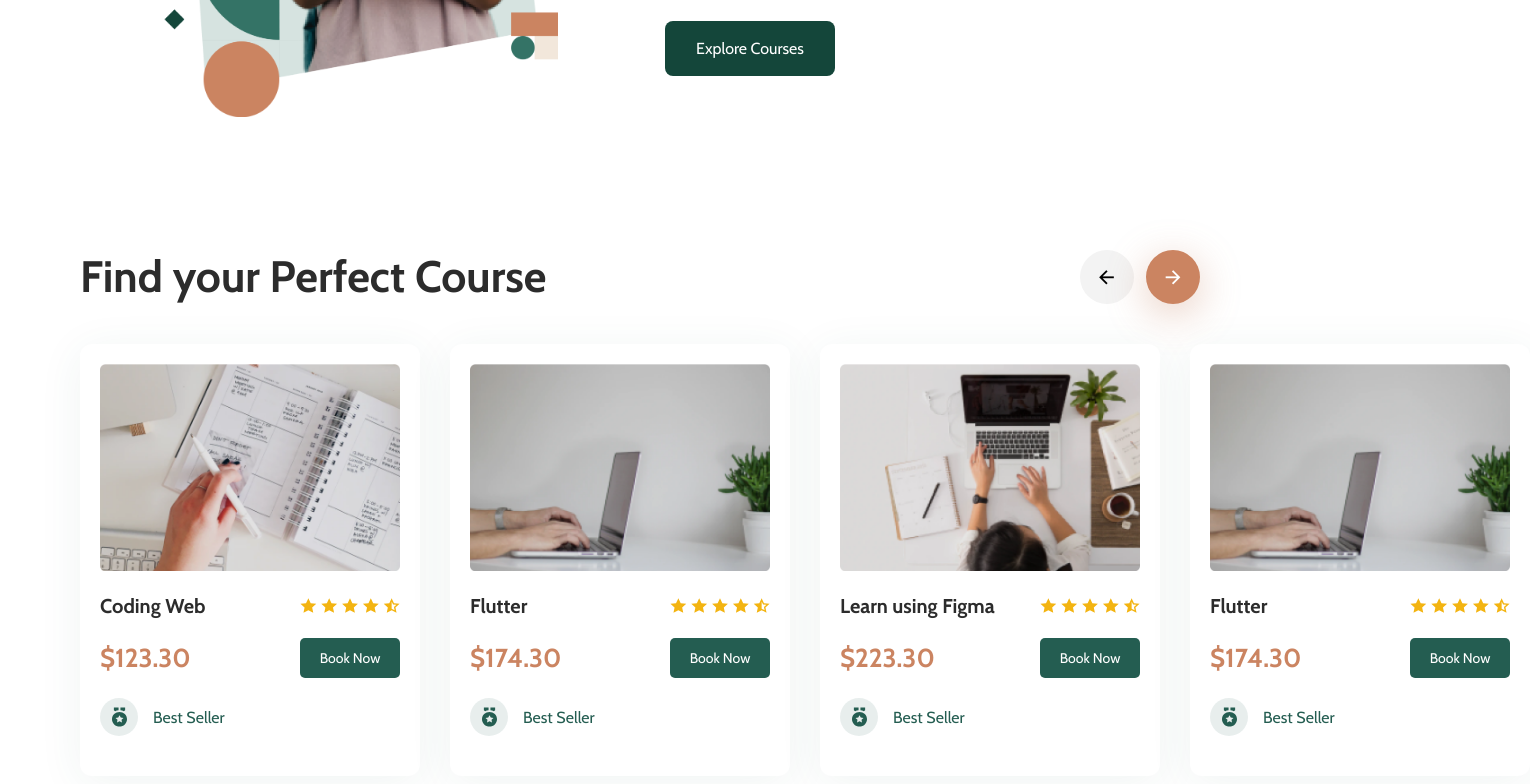
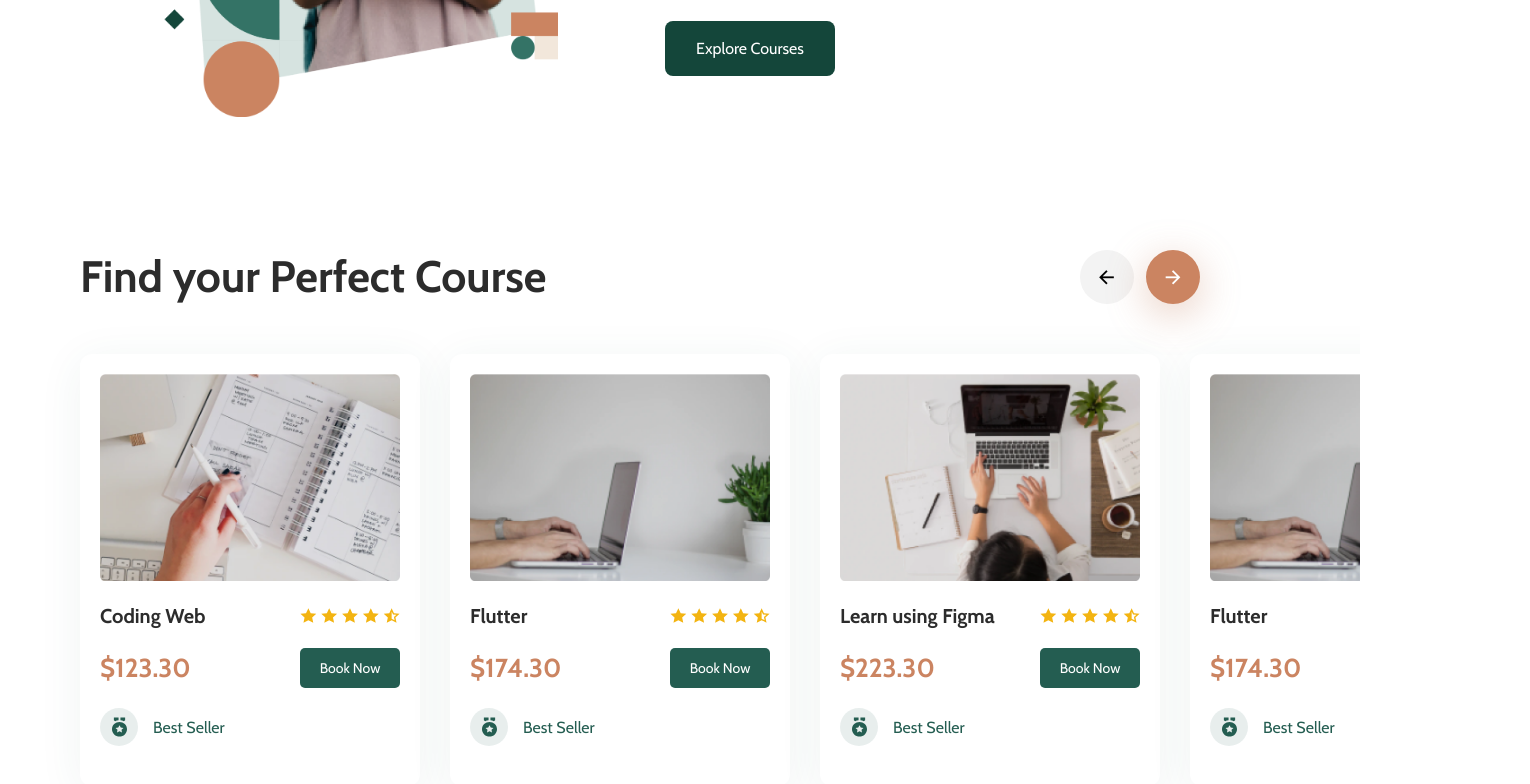
Before and after one commit to Muhammad-Ali-1/Learning-Platform-Landing-Page, a React (Vite) app: page / in a window 1280 px wide. Shown: the part 1489-2273 px from the top of the page, 1530 px wide, since content can reach past the window. Built offline with nearby package versions, Linux system fonts and the light colour scheme.

Commit message:
Added: Courses Section only web

```diff
--- a/src/Courses.jsx
+++ b/src/Courses.jsx
@@ -1,4 +1,4 @@
-import React, { useState } from "react";
+import React, { useState, useRef, useEffect } from "react";
 import course1 from "./assets/course1.png";
 import course2 from "./assets/course2.png";
 import course3 from "./assets/course3.png";
@@ -35,21 +35,72 @@ const Courses = () => {
       rating: rating,
       price: "$174.30",
     },
-    // {
-    //   id: 5,
-    //   img: course3,
-    //   name: "Learn using Figma",
-    //   rating: rating,
-    //   price: "$223.30",
-    // },
+    {
+      id: 5,
+      img: course3,
+      name: "Learn using Figma",
+      rating: rating,
+      price: "$223.30",
+    },
+    {
+      id: 6,
+      img: course3,
+      name: "Learn using Figma",
+      rating: rating,
+      price: "$223.30",
+    },
   ];
 
-  const slideRight = () => {
-    console.log("Right");
+  const [currentSlide, setCurrentSlide] = useState(0);
+  const [cardWidth, setCardWidth] = useState(0);
+  const [gap, setGap] = useState(0);
+  const [isEnd, setIsEnd] = useState(false);
+  const sliderRef = useRef(null);
+  const cardRef = useRef(null);
+
+  useEffect(() => {
+    const calculateSizes = () => {
+      if (cardRef.current) {
+        setCardWidth(cardRef.current.offsetWidth);
+      }
+
+      const rootFontSize = parseFloat(
+        getComputedStyle(document.documentElement).fontSize
+      );
+      const gapInRem = 3; // Gap in rem
+      setGap(gapInRem * rootFontSize); // Convert gap to pixels
     };
 
+    calculateSizes();
+
+    window.addEventListener("resize", calculateSizes);
+
+    return () => {
+      window.removeEventListener("resize", calculateSizes);
+    };
+  }, []);
+
+  useEffect(() => {
+    const slider = sliderRef.current;
+    if (slider) {
+      const sliderWidth = slider.offsetWidth;
+      const totalContentWidth = (cardWidth + gap) * courses.length;
+
+      // Calculate the maximum left translation
+      const maxTranslateX = totalContentWidth - sliderWidth;
+
+      // Update isEnd based on the current slide and maxTranslateX
+      const newIsEnd = currentSlide * (cardWidth + gap) >= maxTranslateX;
+      setIsEnd(newIsEnd);
+    }
+  }, [currentSlide, cardWidth, gap, courses.length]);
+
   const slideLeft = () => {
-    console.log("Left");
+    setCurrentSlide((c) => Math.max(c - 1, 0));
+  };
+
+  const slideRight = () => {
+    setCurrentSlide((c) => Math.min(c + 1, courses.length - 1));
   };
 
   return (
@@ -61,15 +112,31 @@ const Courses = () => {
             <button onClick={slideLeft} className="left-button">
               <i className="ri-arrow-left-line"></i>
             </button>
-            <button onClick={slideRight} className="right-button">
+            <button
+              onClick={slideRight}
+              className="right-button"
+              disabled={isEnd}
+            >
               <i className="ri-arrow-right-line"></i>
             </button>
           </div>
         </div>
         <div className="bottom">
-          <div className="course-slider">
-            {courses.map((course) => (
-              <div key={course.id} className="card">
+          <div className="course-slider-container">
+            <div
+              className="course-slider"
+              ref={sliderRef}
+              style={{
+                transform: `translateX(-${currentSlide * (cardWidth + gap)}px)`,
+                transition: "transform 0.7s ease",
+              }}
+            >
+              {courses.map((course, index) => (
+                <div
+                  key={course.id}
+                  className="card"
+                  ref={index === 0 ? cardRef : null} // Assign ref only to the first card
+                >
                   <div className="card-content">
                     <img className="card-image" src={course.img} alt="" />
                     <div className="card-data">
@@ -95,6 +162,7 @@ const Courses = () => {
           </div>
         </div>
       </div>
+    </div>
   );
 };
 
--- a/src/Navigation.jsx
+++ b/src/Navigation.jsx
@@ -7,6 +7,7 @@ const Navigation = () => {
 
   const handleMenuClick = () => {
     setMenuState(!menuState);
+    // document.body.classList.add("no-scroll");
   };
 
   return (
--- a/src/index.css
+++ b/src/index.css
@@ -396,7 +396,7 @@ html {
 .courses-section {
   max-width: 1920px;
   margin: auto;
-  padding: 4rem 0 4rem 8rem;
+  /* padding: 4rem 0 4rem 8rem; */
   margin-top: 5rem;
 }
 
@@ -404,8 +404,9 @@ html {
   display: flex;
   justify-content: space-between;
   align-items: center;
-  margin-bottom: 4rem;
-  padding-right: 8rem;
+  /* margin-bottom: 4rem; */
+  /* padding-right: 8rem; */
+  padding: 4rem 8rem 0rem 8rem;
 }
 
 .courses-section .courses-container .top h1 {
@@ -455,7 +456,7 @@ html {
 }
 
 .courses-section .courses-container .bottom .course-slider .card:hover {
-  box-shadow: 4px 7px 160px rgba(36, 93, 81, 0.25);
+  box-shadow: 0px 0px 50px rgba(36, 93, 81, 0.25);
   z-index: 10;
   transform: scale(1.04);
 }
@@ -531,9 +532,16 @@ html {
   overflow: hidden;
 }
 
+.courses-section .bottom .course-slider-container {
+  width: 100%;
+  overflow: hidden;
+  padding: 5rem 0 5rem 8rem;
+}
+
 .courses-section .bottom .course-slider {
   display: flex;
   gap: 3rem;
+  width: 100%;
 }
 
 /* ///Courses Section*/
```
Lines whose indentation alone changed are shown as unchanged.
